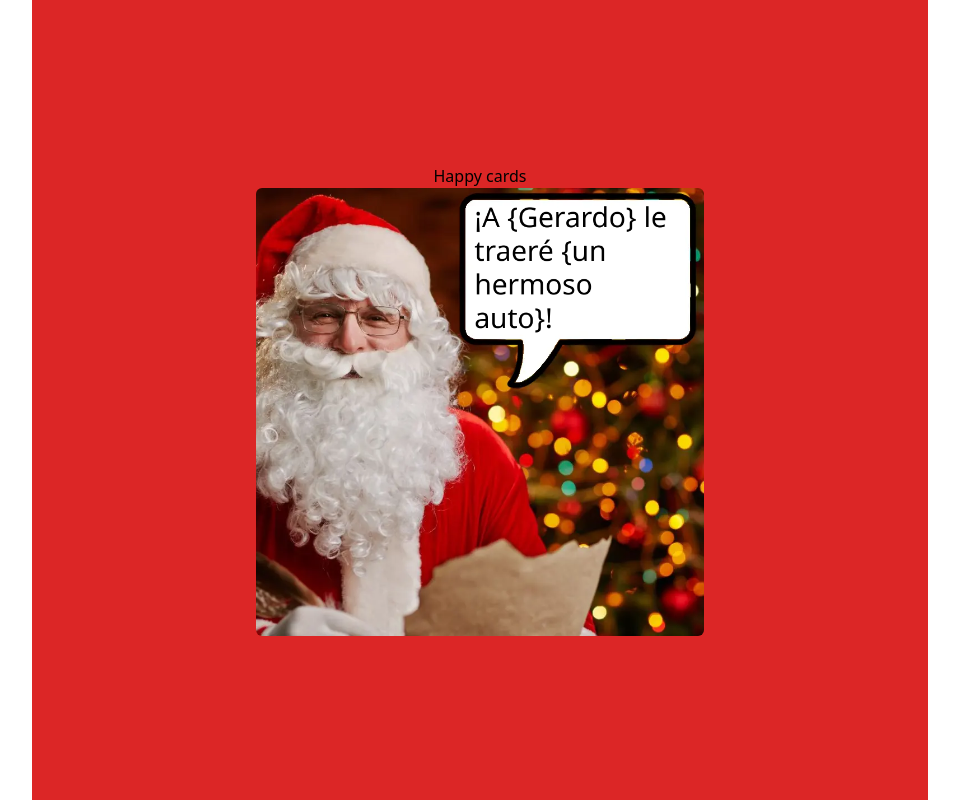
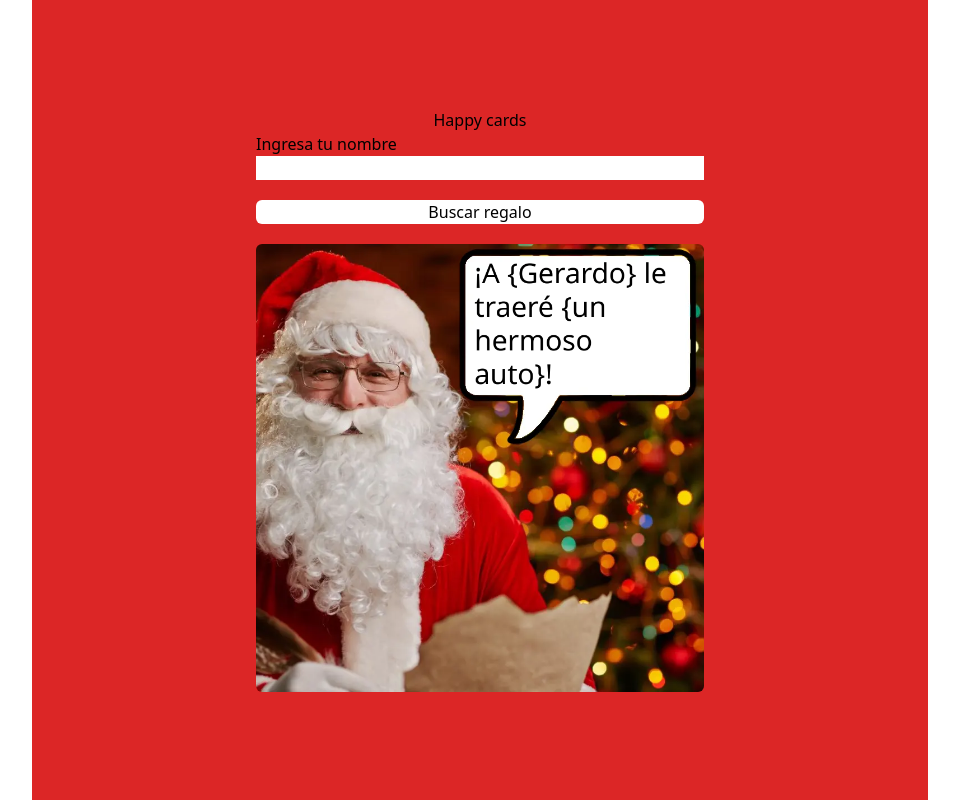
Before and after one commit to gerardocrr/happy-cards, a React (Vite) app: page / in a window 1280 px wide. Shown: the whole page, without its empty margins (160-1119 px from the left). Built offline with nearby package versions, Linux system fonts and the light colour scheme.

Commit message:
add input form for user name and search button in App component

```diff
--- a/src/App.tsx
+++ b/src/App.tsx
@@ -5,7 +5,11 @@ function App() {
     <>
       <div className="container max-w-4xl mx-auto bg-red-600 flex flex-col h-svh justify-center items-center">
         <h1>Happy cards</h1>
-
+        <div className="flex flex-col w-1/2">
+          <label htmlFor="">Ingresa tu nombre</label>
+          <input className="mb-5" type="text" />
+          <button className="bg-white rounded-md mb-5">Buscar regalo</button>
+        </div>
         <CanvasTextOverlay />
       </div>
     </>
```
